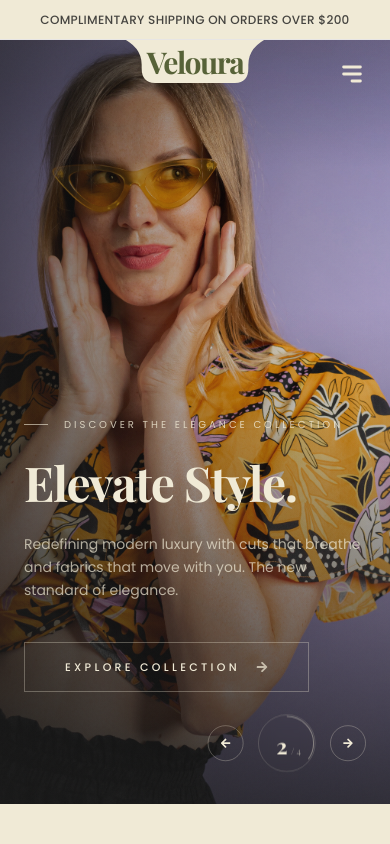
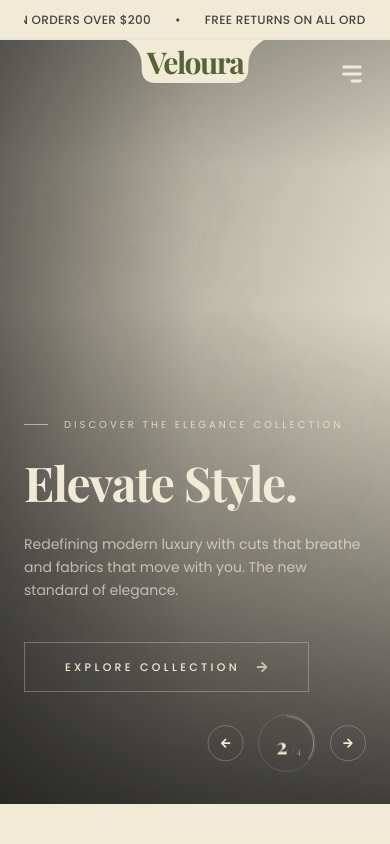
Before and after one commit to Danidu-Muhandiram/E-Commerce-B2C, a React (Vite) app in the folder frontend/app/: page / in a window 390 px wide. Shown: the top 844 px of the page. Built offline with nearby package versions, Linux system fonts and the light colour scheme; a web font is replaced by a local one.

Commit message:
change browser tab title, rewrote the loading logic to ensure, background loading first, add a background placeholder behind slider

```diff
--- a/frontend/app/index.html
+++ b/frontend/app/index.html
@@ -1,19 +1,28 @@
 <!doctype html>
 <html lang="en">
+
 <head>
   <meta charset="UTF-8" />
   <link rel="icon" type="image/svg+xml" href="/vite.svg" />
   <link rel="preconnect" href="https://fonts.googleapis.com">
   <link rel="preconnect" href="https://fonts.gstatic.com" crossorigin>
-    <link href="https://fonts.googleapis.com/css2?family=Inter:ital,opsz,wght@0,14..32,100..900;1,14..32,100..900&display=swap" rel="stylesheet">
+  <link
+    href="https://fonts.googleapis.com/css2?family=Inter:ital,opsz,wght@0,14..32,100..900;1,14..32,100..900&display=swap"
+    rel="stylesheet">
   <meta name="viewport" content="width=device-width, initial-scale=1.0" />
-    <title>Vite + React</title>
+  <title>Veloura</title>
+  <!-- Preload Hero Image -->
+  <link rel="preload" as="image" href="/src/assets/new1.webp" />
   <link rel="preconnect" href="https://fonts.googleapis.com">
   <link rel="preconnect" href="https://fonts.gstatic.com" crossorigin>
-    <link href="https://fonts.googleapis.com/css2?family=Playfair+Display:ital,wght@0,400;0,700;1,400&family=Poppins:wght@300;400;500;600;700&display=swap" rel="stylesheet">
+  <link
+    href="https://fonts.googleapis.com/css2?family=Playfair+Display:ital,wght@0,400;0,700;1,400&family=Poppins:wght@300;400;500;600;700&display=swap"
+    rel="stylesheet">
 </head>
+
 <body>
   <div id="root"></div>
   <script type="module" src="/src/main.jsx"></script>
 </body>
+
 </html>
--- a/frontend/app/src/components/hero/Hero.jsx
+++ b/frontend/app/src/components/hero/Hero.jsx
@@ -39,6 +39,9 @@ const slides = [
 
 const Hero = () => {
   const [current, setCurrent] = useState(0);
+  const [loadedImages, setLoadedImages] = useState({});
+
+  const imageLoaded = !!loadedImages[current];
 
   const nextSlide = () => {
     setCurrent((prev) => (prev + 1) % slides.length);
@@ -65,7 +68,7 @@ const Hero = () => {
       <div className="relative w-full h-full flex flex-col justify-between overflow-hidden group">
 
         {/* Main Image Layer (Background Cover & Overlays) */}
-        <div className="absolute inset-0 z-10 transition-transform duration-1000 ease-out">
+        <div className="absolute inset-0 z-10 transition-transform duration-1000 ease-out bg-fashion-eggshell">
 
           {/* Subtle 5% overlay */}
           <div className="absolute inset-0 bg-fashion-black/5 z-10"></div>
@@ -89,19 +92,28 @@ const Hero = () => {
             key={`img-${current}`}
             src={slides[current].image}
             alt="Fashion Model"
-            className="w-full h-full object-cover object-center md:object-[75%_15%] transition-opacity duration-1000 animate-fade-in"
+            onLoad={() => setLoadedImages((prev) => ({ ...prev, [current]: true }))}
+            ref={(node) => {
+              if (node && node.complete) {
+                setLoadedImages((prev) => {
+                  if (prev[current]) return prev;
+                  return { ...prev, [current]: true };
+                });
+              }
+            }}
+            className={`w-full h-full object-cover object-center md:object-[75%_15%] transition-opacity duration-1000 ease-in-out ${imageLoaded ? 'opacity-100' : 'opacity-0'}`}
           />
         </div>
 
         {/* Decorative Vertical Text */}
-        <div className="hidden lg:flex absolute top-[20%] left-8 z-30 pointer-events-none" style={{ writingMode: 'vertical-rl', transform: 'rotate(180deg)' }}>
+        <div className={`hidden lg:flex absolute top-[20%] left-8 z-30 pointer-events-none transition-opacity duration-1000 ease-in-out ${imageLoaded ? 'opacity-100' : 'opacity-0'}`} style={{ writingMode: 'vertical-rl', transform: 'rotate(180deg)' }}>
           <span className="text-fashion-eggshell/50 font-poppins text-[10px] tracking-[0.5em] uppercase whitespace-nowrap">
             The Veloura Editorial • Volume 01
           </span>
         </div>
 
         {/* Content Layer */}
-        <div className="absolute inset-0 z-20 flex flex-col justify-end pb-28 md:pb-16 px-6 md:px-24 pointer-events-none">
+        <div className={`absolute inset-0 z-20 flex flex-col justify-end pb-28 md:pb-16 px-6 md:px-24 pointer-events-none transition-opacity duration-1000 ease-in-out ${imageLoaded ? 'opacity-100' : 'opacity-0'}`}>
           <div className="max-w-2xl pointer-events-auto relative">
 
             {/* Fine Line & Mini Heading */}
@@ -137,7 +149,7 @@ const Hero = () => {
 
       {/* Next Slide Preview Card (Right Side Middle) */}
       <div
-        className="absolute top-[40%] -translate-y-1/2 right-8 md:right-24 z-30 hidden lg:flex items-center gap-6 pointer-events-auto cursor-pointer group"
+        className={`absolute top-[40%] -translate-y-1/2 right-8 md:right-24 z-30 hidden lg:flex items-center gap-6 pointer-events-auto cursor-pointer group transition-opacity duration-1000 ease-in-out ${imageLoaded ? 'opacity-100' : 'opacity-0'}`}
         onClick={nextSlide}
       >
         {/* Text Area (Left of Image) */}
@@ -165,7 +177,7 @@ const Hero = () => {
       </div>
 
       {/* Redesigned Slider Indicators (Bottom Right Wala) */}
-      <div className="absolute bottom-8 md:bottom-12 right-6 md:right-24 z-30 flex items-center gap-4 md:gap-6 pointer-events-auto scale-90 md:scale-100 origin-bottom-right">
+      <div className={`absolute bottom-8 md:bottom-12 right-6 md:right-24 z-30 flex items-center gap-4 md:gap-6 pointer-events-auto scale-90 md:scale-100 origin-bottom-right transition-opacity duration-1000 ease-in-out ${imageLoaded ? 'opacity-100' : 'opacity-0'}`}>
         <button
           onClick={prevSlide}
           className="w-10 h-10 rounded-full border border-fashion-eggshell/30 flex items-center justify-center text-fashion-eggshell hover:bg-fashion-eggshell hover:text-fashion-moss transition-colors duration-300"
--- a/frontend/app/src/components/layout/Topbar.jsx
+++ b/frontend/app/src/components/layout/Topbar.jsx
@@ -18,12 +18,21 @@ const TopBar = () => {
             <RiTwitterXLine className="w-3 h-3" />
           </a>
         </div>
-        <div className="text-center w-full md:w-auto font-medium text-fashion-black/80">
-          <span>COMPLIMENTARY SHIPPING ON ORDERS OVER $200</span>
+        <div className="text-center w-full md:w-[400px] overflow-hidden font-medium text-fashion-black/80 relative flex items-center">
+          <div className="animate-scroll flex gap-6 whitespace-nowrap hover:[animation-play-state:paused] cursor-default">
+            <span>COMPLIMENTARY SHIPPING ON ORDERS OVER $200</span>
+            <span>•</span>
+            <span>FREE RETURNS ON ALL ORDERS</span>
+            <span>•</span>
+            <span>COMPLIMENTARY SHIPPING ON ORDERS OVER $200</span>
+            <span>•</span>
+            <span>FREE RETURNS ON ALL ORDERS</span>
+            <span>•</span>
+          </div>
         </div>
         <div className="hidden md:block">
-          <a href="tel:+1234567890" className="hover:text-fashion-black transition-colors font-medium">
-            +1 (234) 567-890
+          <a href="tel:0112886600" className="hover:text-fashion-black transition-colors font-medium">
+            0112886600
           </a>
         </div>
       </div>
```
Lines whose indentation alone changed are shown as unchanged.
